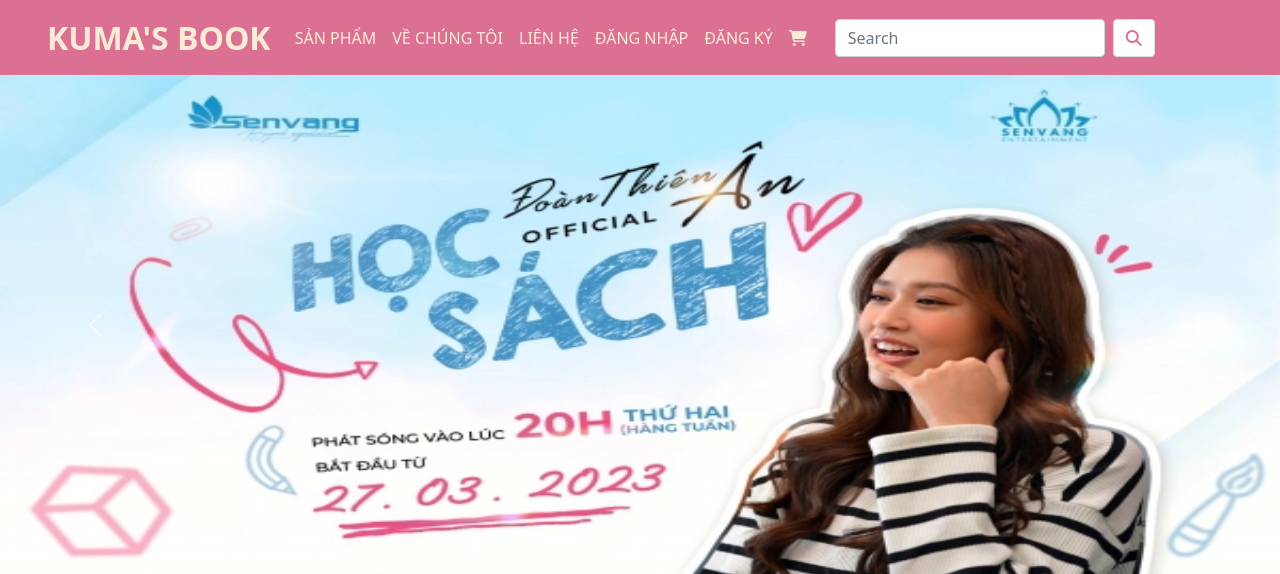
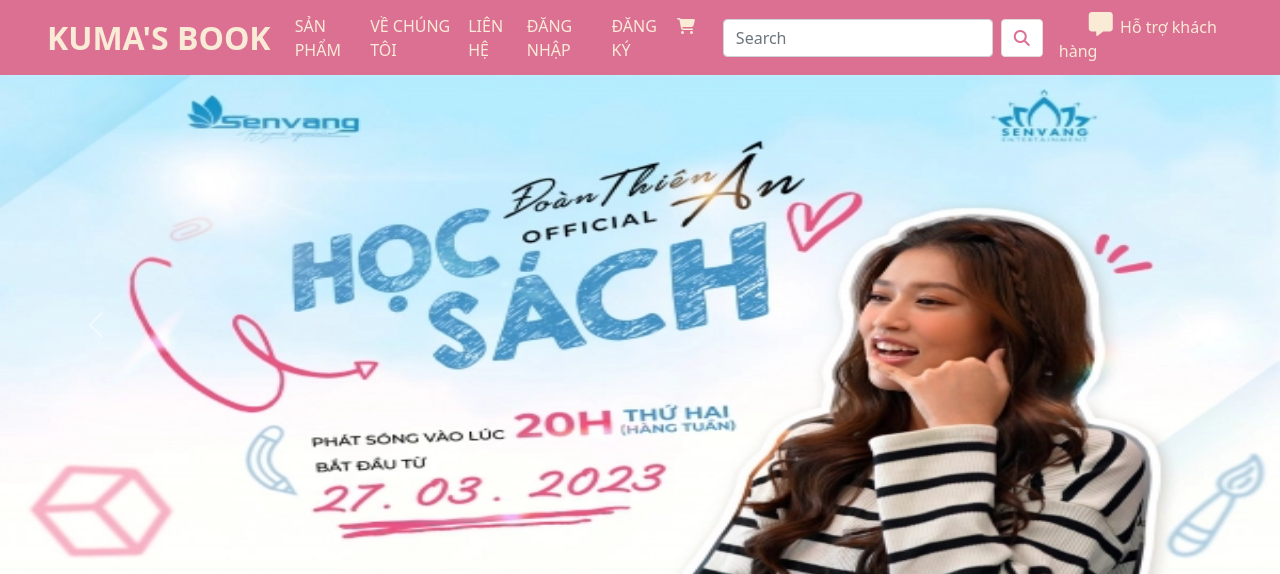
Before and after one commit to VoThiAnhThu/ct258-tmdt, a PHP site: page / in a window 1280 px wide. Shown: the top 574 px of the page. Run offline with PHP 8.4, Linux system fonts and the light colour scheme; some libraries are stand-ins or nearby versions.

Commit message:
Update header.php 11/10

```diff
--- a/layouts/header.php
+++ b/layouts/header.php
@@ -46,7 +46,10 @@
             <i class="fa-solid fa-magnifying-glass"></i>
           </button>
         </form>
-</nav>
+        <a class="nav-link" href="/ct258-tmdt/chatbot.php">
+          <i style="font-size:24px; margin-left:30px; margin-right:3px" class="fa-solid fa-message"></i>
+          Hỗ trợ khách hàng
+        </a>
     </div>
   </div>
 
```
